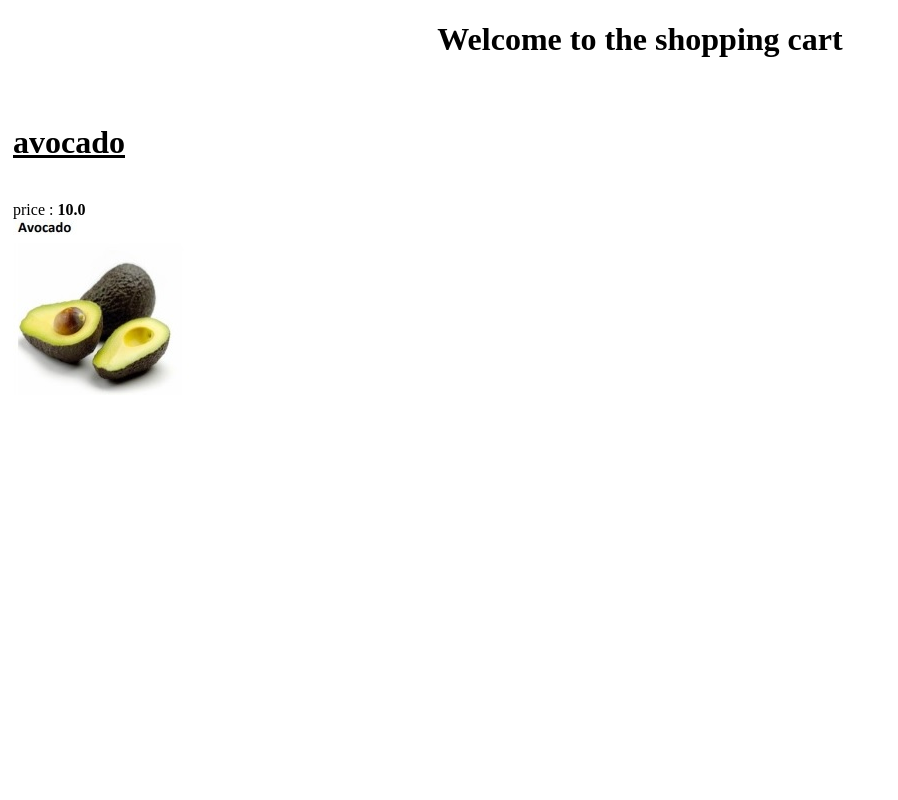
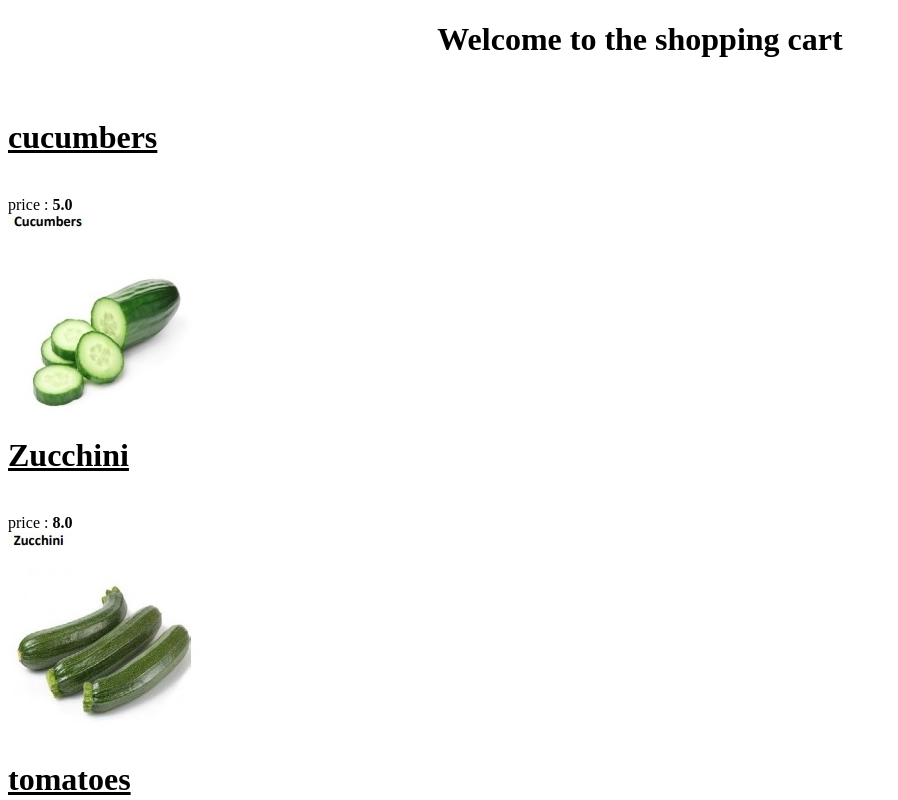
Before and after one commit to oferAngularJs/angularFeatures16, an Angular app: page / in a window 1280 px wide. Shown: the top 800 px of the page, without its empty margins (0-898 px from the left). Built offline with nearby package versions, Linux system fonts and the light colour scheme.

Commit message:
show the list in center each 3 in 1 row

```diff
--- a/src/app/views/shopping-cart/shopping-cart.component.css
+++ b/src/app/views/shopping-cart/shopping-cart.component.css
@@ -28,12 +28,12 @@ th, td {
 th {
   background-color: #f2f2f2; /* Light background for header row */
 }
-.row {
+.container {
   display: flex;
-  justify-content: space-between;
-  margin-bottom: 10px;
+  flex-wrap: wrap;
 }
-.col {
-  flex: 1;
-  padding: 5px;
+
+.item {
+  width: calc(33.333% - 20px); /* Subtract margins if needed */
+  margin: 10px;
 }
--- a/src/app/views/shopping-cart/shopping-cart.component.html
+++ b/src/app/views/shopping-cart/shopping-cart.component.html
@@ -3,14 +3,14 @@
 <br/>
 
 
-<div class="col" *ngFor="let currentItem of this.items">
+<!-- <div class="col" *ngFor="let currentItem of this.items">
   <app-item [item]="currentItem"></app-item>
+</div> -->
+<div class="container">
+<div class="row justify-center">
+  <div class="col-4" *ngFor="let currentItem of this.items; let i = index">
+    <app-item [item]="currentItem"></app-item>
+    <div *ngIf="(i + 1) % 3 === 0" class="w-100"></div>
+  </div>
 </div>
-
-<!-- <div *ngFor="let i of items | slice:0:(items.length / 3); let idx = index">
-  <div class="row">
-    <div class="col" *ngFor="let currentItem of items.slice(idx * 3, (idx + 1) * 3)">
-      <app-item [item]="currentItem"></app-item>
-    </div>
-  </div>
-</div> -->
+</div>
--- a/src/app/views/shopping-cart/shopping-cart.component.ts
+++ b/src/app/views/shopping-cart/shopping-cart.component.ts
@@ -30,8 +30,8 @@ export class ShoppingCartComponent implements OnInit{
       console.log(JSON.stringify(v))
 
     });
-    this.name = 'av';
-    this.search();
+    // this.name = 'av';
+    // this.search();
   }
 
   search () : void {
```
